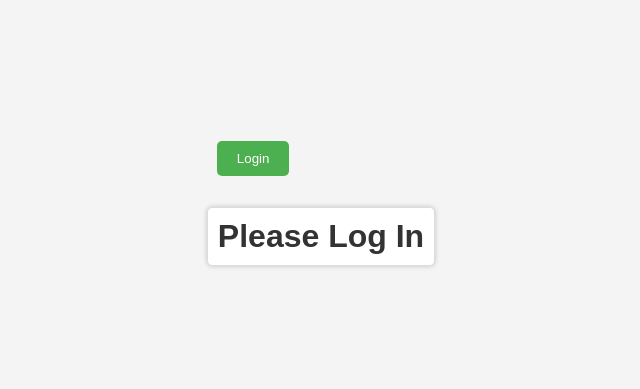
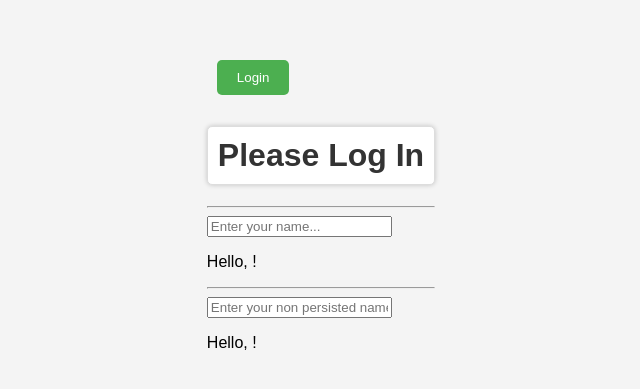
Before and after one commit to elchinovzla/practice-react, a React (Create React App) app: page / in a window 1280 px wide. Shown: the part 191-580 px from the top of the page, without its empty margins (319-959 px from the left). Built offline with nearby package versions, Linux system fonts and the light colour scheme.

Commit message:
create custom hook to handle state persistance with local storage

```diff
--- a/src/App.js
+++ b/src/App.js
@@ -1,9 +1,12 @@
 import Question1 from './testcases/question1/Question1';
+import Question2 from './testcases/question2/Question2';
 
 const App = () => {
   return (
     <>
       <Question1 />
+      <hr />
+      <Question2 />
     </>
   );
 };
--- /dev/null
+++ b/src/testcases/index.js
@@ -0,0 +1,2 @@
+export * from './question1';
+export * from './question2';
--- /dev/null
+++ b/src/testcases/question2/Question2.js
@@ -0,0 +1,57 @@
+import { useState } from 'react';
+
+export const useLocalStorage = (key, initialValue) => {
+  const [storedValue, setStoredValue] = useState(() => {
+    try {
+      const item = window.localStorage.getItem(key);
+      return item ? JSON.parse(item) : initialValue;
+    } catch (error) {
+      console.error(error);
+      return initialValue;
+    }
+  });
+
+  const setValue = (value) => {
+    try {
+      const valueToStore =
+        value instanceof Function ? value(storedValue) : value;
+      setStoredValue(valueToStore);
+      window.localStorage.setItem(key, JSON.stringify(valueToStore));
+      window.sessionStorage.setItem(key, JSON.stringify(value));
+    } catch (e) {
+      console.error(e);
+    }
+  };
+
+  return [storedValue, setValue];
+};
+
+const Question2 = () => {
+  const [persistedUsername, setPersistedUsername] = useLocalStorage(
+    'username',
+    ''
+  );
+  const [username, setUsername] = useState('');
+
+  return (
+    <>
+      <input
+        type="text"
+        placeholder="Enter your name..."
+        value={persistedUsername}
+        onChange={(e) => setPersistedUsername(e.target.value)}
+      />
+      <p>Hello, {persistedUsername}!</p>
+      <hr />
+      <input
+        type="text"
+        placeholder="Enter your non persisted name..."
+        value={username}
+        onChange={(e) => setUsername(e.target.value)}
+      />
+      <p>Hello, {username}!</p>
+    </>
+  );
+};
+
+export default Question2;
```
Also changed, not shown: 1 other file (tests, documents, lock files or other folders).
